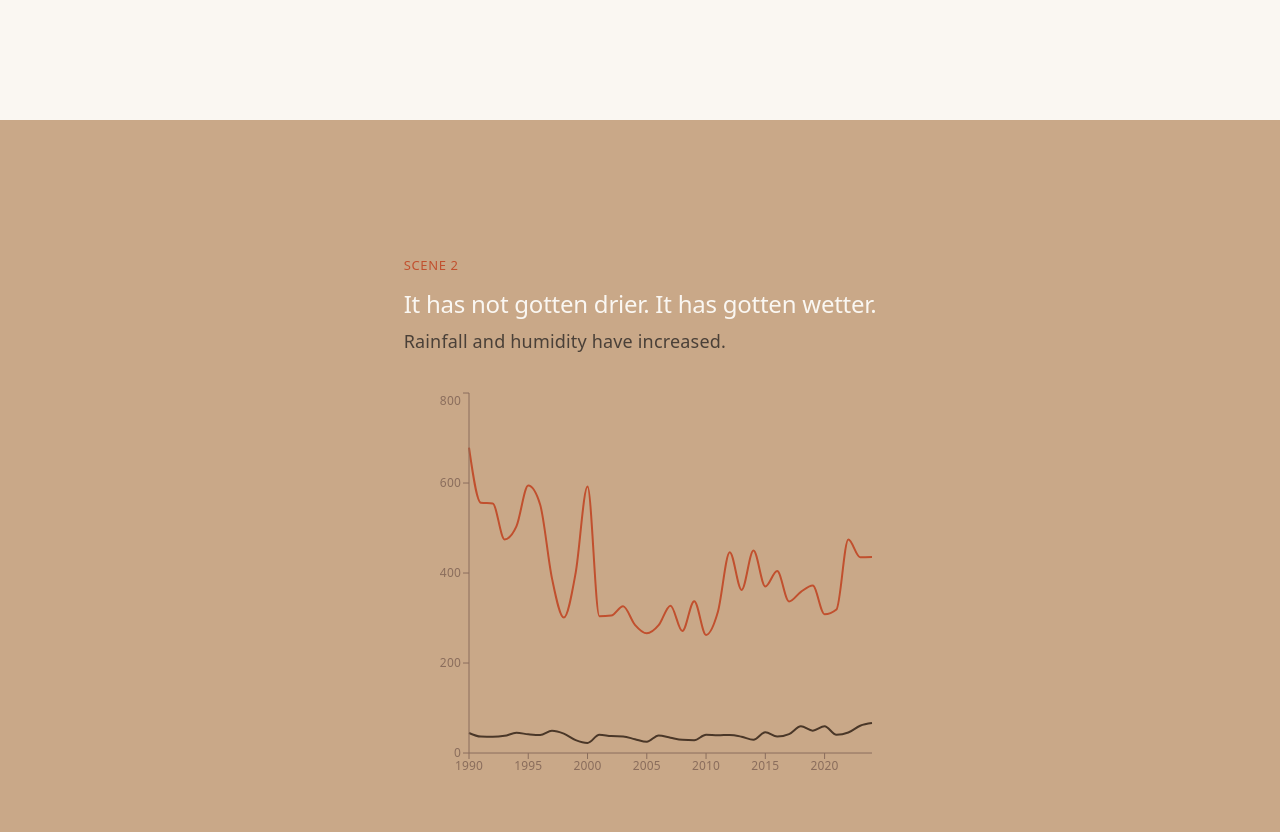
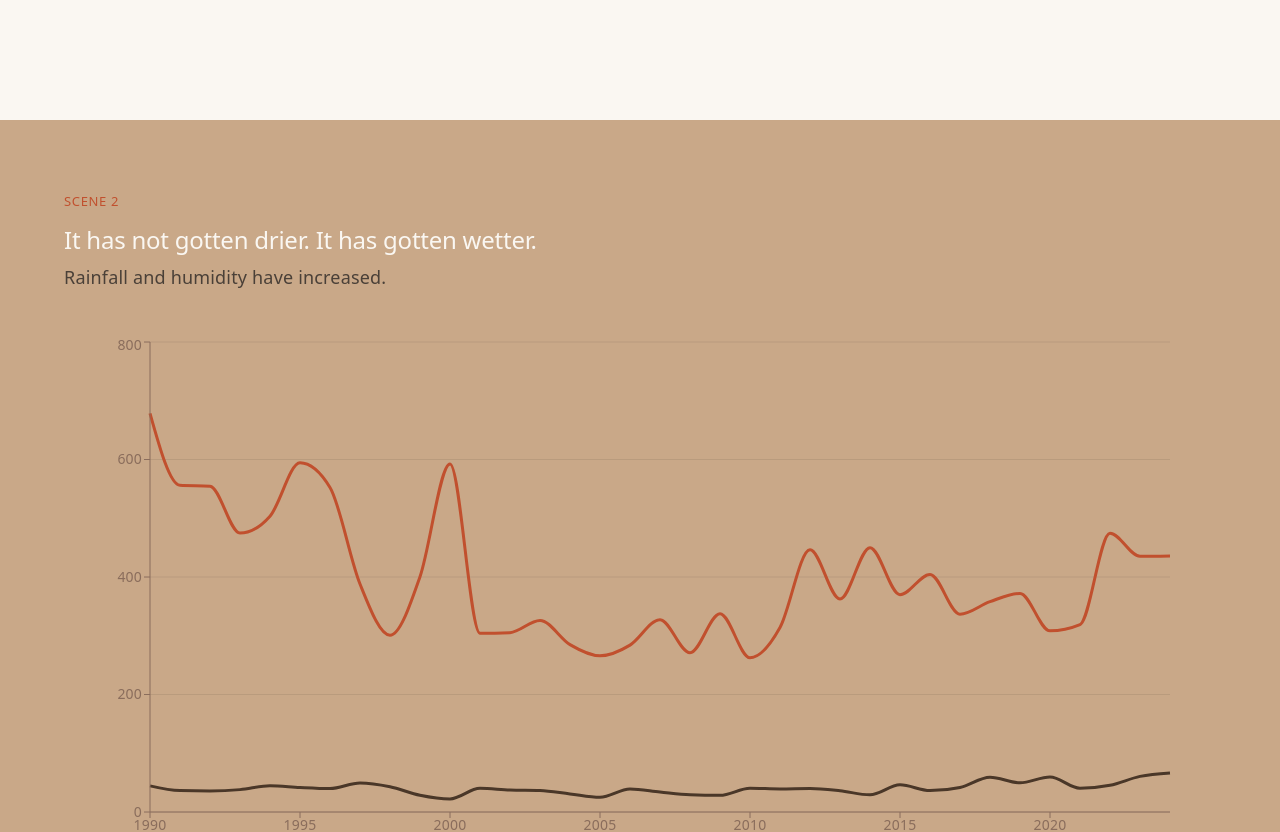
Before and after one commit to DoreenMolly/kenya-coffee-research, a React (Vite) app in the folder website/: page / in a window 1280 px wide. Shown: the part 1160-1992 px from the top of the page. Built offline with nearby package versions, Linux system fonts and the light colour scheme.

Commit message:
Fix chart width bug

```diff
--- a/website/src/App.css
+++ b/website/src/App.css
@@ -11,6 +11,7 @@ justify-content: center;
 }
 
 .scene-inner {
+    width: 100%;
     max-width: 680px;
     padding: 60px 24px;
 }
@@ -27,6 +28,7 @@ justify-content: center;
     font-size: 18px;
     line-height: 1.6;
     color: #4a4038;
+    width: 100%;
 }
 
 .hero {
@@ -84,5 +86,9 @@ justify-content: center;
 }
 
 .scene-inner-wide {
-  max-width: 960px;
+  max-width: 1200px;
 }
+
+.scene-text {
+    max-width: 560px;
+}
--- a/website/src/App.tsx
+++ b/website/src/App.tsx
@@ -18,6 +18,7 @@ function App() {
           label={scene.label}
           title={scene.title}
           tone={index % 2 === 0 ? 'light' : 'dark'}
+          wide={index === 1}
           >
           <p>{scene.body}</p>
           {index === 1 && <YieldClimateChart />}
--- a/website/src/components/YieldClimateChart.tsx
+++ b/website/src/components/YieldClimateChart.tsx
@@ -1,20 +1,21 @@
-import { LineChart, Line, XAxis, YAxis, Tooltip, ResponsiveContainer } from 'recharts'
+import { LineChart, Line, XAxis, YAxis, Tooltip, ResponsiveContainer, CartesianGrid } from 'recharts'
 import data from '../data/yieldClimateData.json'
 
 function YieldClimateChart() {
   return (
-    <div style={{ width: '100%', maxWidth: 900, height: 400, margin: '32px auto 0' }}>
+    <div style={{ width: '100%', maxWidth: 1100, height: 520, margin: '40px auto 0' }}>
       <ResponsiveContainer>
-        <LineChart data={data}>
+        <LineChart data={data} margin={{ top: 10, right: 20, left: 0, bottom: 10 }}>
+          <CartesianGrid stroke="rgba(0,0,0,0.08)" vertical={false} />
           <XAxis
             dataKey="year"
             stroke="#8a6d5c"
-            tick={{ fontSize: 12 }}
+            tick={{ fontSize: 14 }}
             interval={4}
           />
-          <YAxis stroke="#8a6d5c" tick={{ fontSize: 12 }} />
+          <YAxis stroke="#8a6d5c" tick={{ fontSize: 14 }} />
           <Tooltip
-            contentStyle={{ fontSize: 13, borderRadius: 6 }}
+            contentStyle={{ fontSize: 14, borderRadius: 6 }}
             labelStyle={{ fontWeight: 600 }}
           />
           <Line
@@ -22,7 +23,7 @@ function YieldClimateChart() {
             dataKey="yield"
             name="Yield (kg/ha)"
             stroke="#c1502e"
-            strokeWidth={2}
+            strokeWidth={3}
             dot={false}
           />
           <Line
@@ -30,7 +31,7 @@ function YieldClimateChart() {
             dataKey="rainfall"
             name="Rainfall (mm)"
             stroke="#4a3728"
-            strokeWidth={2}
+            strokeWidth={3}
             dot={false}
           />
         </LineChart>
```
